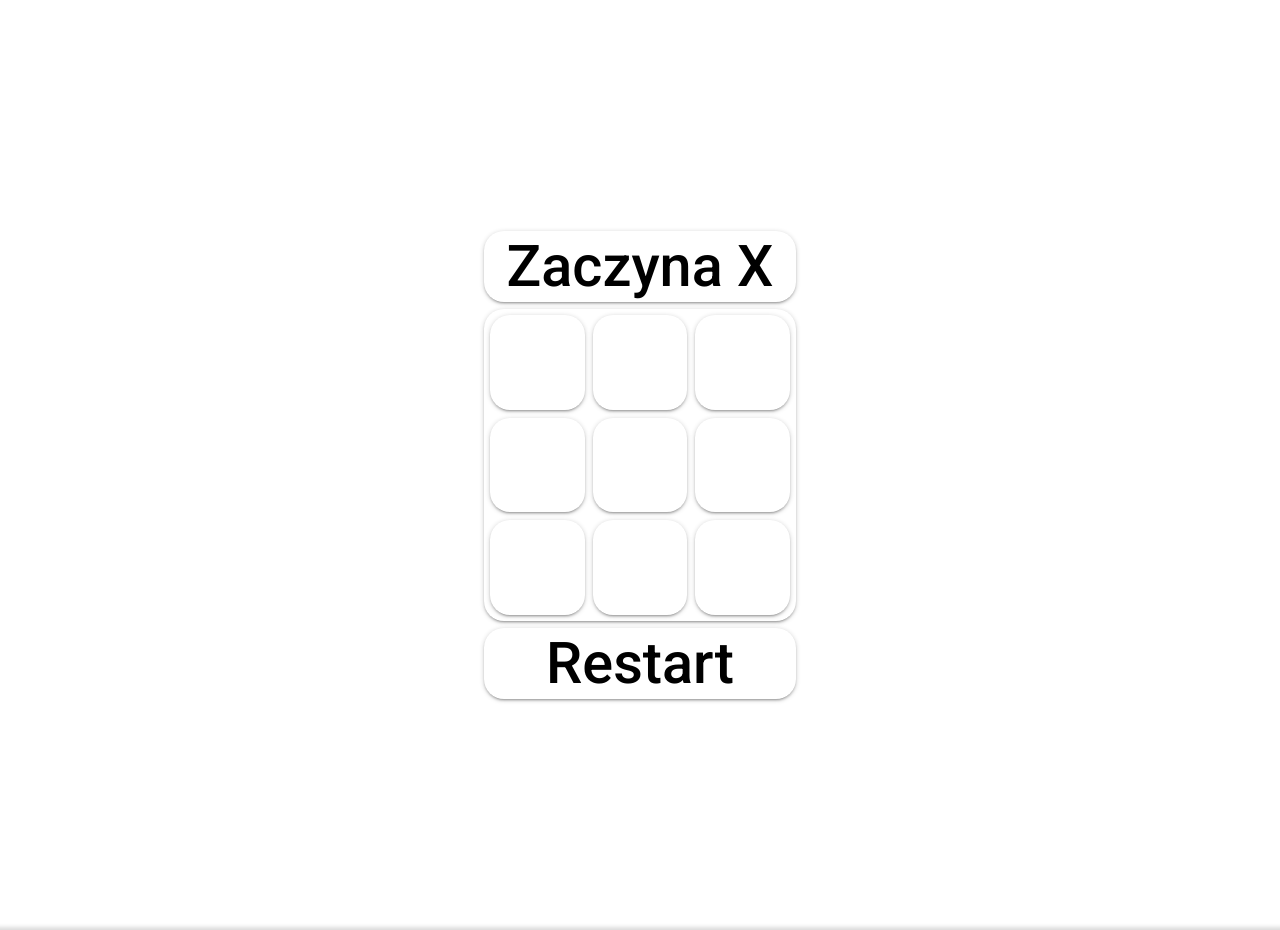
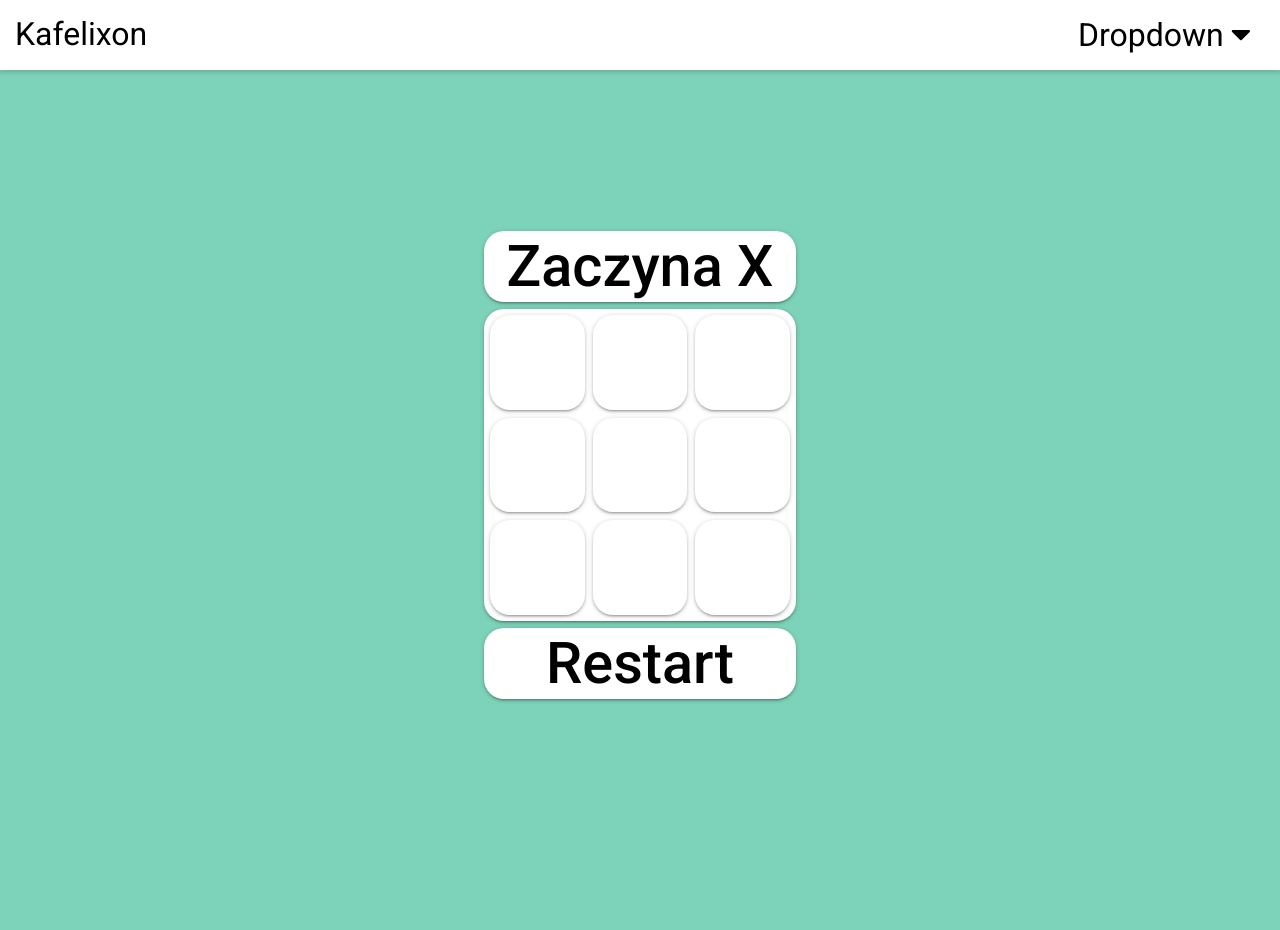
Before and after one commit to pkafelixon/pkafelixon.github.io, a PHP site: page /sub/ttt/kolko_i_krzyzyk.html in a window 1280 px wide. Run offline with PHP 8.4, Linux system fonts and the light colour scheme.

Commit message:
refractoring

```diff
--- a/index.html
+++ b/index.html
@@ -14,7 +14,7 @@
 </head>
 <body>
 
-<div class="navbar">
+<div id="sticky">
   <a href="index.html">Kafelixon</a>
   <div class="dropdown">
   <button class="dropbtn" onclick="myFunction()">Dropdown
@@ -29,6 +29,7 @@
   </div>
   </div>
 </div>
+
 <script>
 function myFunction() {
   document.getElementById("myDropdown").classList.toggle("show");
--- a/index_files/style.css
+++ b/index_files/style.css
@@ -24,18 +24,21 @@ body {
 }
 
 #sticky {
-  width: 100%;
   position: fixed;
   text-align: center;
-  font-size: 200%;
-  bottom: 0%;
-  box-shadow: 0 -2px 4px 1px rgba(0, 0, 0, 0.14);
-  padding: 15px 15px 15px 0;
-  text-indent: 20px;
+  top: 0%;
+  box-shadow: rgba(0, 0, 0, 0.14) 0px 2px 4px 1px;
+  padding: 15px;
   color: var(--main-fg-colour);
   background-color: var(--main-bg-colour);
-  transition: bottom 0.3s;
-  height: 40px
+  transition: bottom 0.3s ease 0s;
+  height: 40px;
+  display: grid;
+  grid-template-columns: auto auto;
+  grid-template-rows: auto;
+  justify-content: space-between;
+  right: 0px;
+  left: 0px;
 }
 
 #f_left {
@@ -56,7 +59,7 @@ a {
   background-color: var(--main-bg-colour);
   box-shadow: 0 2px 2px 0 rgba(0, 0, 0, 0.14),
     0 3px 1px -2px rgba(0, 0, 0, 0.12), 0 1px 5px 0 rgba(0, 0, 0, 0.2);
-  margin: 1.5% 12% 1.5% 12%;
+  margin: 85px 16% 1.5% 16%;
   padding: 40px;
   text-indent: 20px;
 }
@@ -67,7 +70,7 @@ a {
   box-shadow: 0 2px 2px 0 rgba(0, 0, 0, 0.14),
     0 3px 1px -2px rgba(0, 0, 0, 0.12), 0 1px 5px 0 rgba(0, 0, 0, 0.2);
   border-radius: 20px;
-  background-color: var(--kafle-bg-colour);
+  background-color: var(--main-bg-colour);
   margin: 0.3vw;
   padding: 2px;
   display: grid;
@@ -87,7 +90,7 @@ a {
   font-weight: 500;
 }
 
-.ttt img{
+.ttt img {
   width: 100%;
 }
 
@@ -125,57 +128,58 @@ a {
 
 /* //szachy// */
 
-.navbar {
-  overflow: hidden;
-  background-color: #333;
+/* .navbar { */
+/* overflow: hidden; */
+/* background-color: #333; */
+/* } */
+
+#sticky a {
+  /* float: left; */
+  font-size: 2em;
+  /* color: white; */
+  text-align: center;
+  /* text-decoration: none; */
 }
 
-.navbar a {
-  float: left;
-  font-size: 16px;
-  color: white;
-  text-align: center;
-  padding: 14px 16px;
-  text-decoration: none;
-}
-
-.dropdown {
-  float: left;
-  overflow: hidden;
-}
+/* .dropdown { */
+/* float: left; */
+/* overflow: hidden; */
+/* } */
 
 .dropdown .dropbtn {
   cursor: pointer;
-  font-size: 16px;
+  font-size: 2em;
   border: none;
   outline: none;
-  color: white;
-  padding: 14px 16px;
+  /* color: white; */
+  padding-right: 15px;
   background-color: inherit;
   font-family: inherit;
-  margin: 0;
+  /* margin: 0; */
 }
 
-.navbar a:hover, .dropdown:hover .dropbtn, .dropbtn:focus {
+/* .navbar a:hover,
+.dropdown:hover .dropbtn,
+.dropbtn:focus {
   background-color: #666;
-}
+} */
 
 .dropdown-content {
   display: none;
-  position: absolute;
+  /* position: absolute; */
   background-color: #f9f9f9;
-  min-width: 160px;
-  box-shadow: 0px 8px 16px 0px rgba(0,0,0,0.2);
+  /* min-width: 160px; */
+  box-shadow: 0px 8px 16px 0px rgba(0, 0, 0, 0.2);
   z-index: 1;
 }
 
 .dropdown-content a {
-  float: none;
-  color: black;
+  /* float: none; */
+  /* color: black; */
   padding: 12px 16px;
-  text-decoration: none;
+  /* text-decoration: none; */
   display: block;
-  text-align: left;
+  /* text-align: left; */
 }
 
 .dropdown-content a:hover {
--- a/sub/ttt/kolko_i_krzyzyk.html
+++ b/sub/ttt/kolko_i_krzyzyk.html
@@ -2,14 +2,47 @@
 <html lang="pl">
   <head>
     <meta charset="utf-8" />
+    <link rel="stylesheet" href="../../index_files\light.css" />
     <link rel="stylesheet" href="../../index_files\style.css" />
+    <link
+      rel="stylesheet"
+      href="https://cdnjs.cloudflare.com/ajax/libs/font-awesome/4.7.0/css/font-awesome.min.css"
+    />
     <script type="text/javascript" src="../../index_files\theme.js"></script>
   </head>
 
   <body>
-    <nav id="sticky" class="theme">
-      <a id="f_left" href="../../index.html">Kafelixon</a>
-    </nav>
+    <div id="sticky">
+      <a href="../../index.html">Kafelixon</a>
+      <div class="dropdown">
+        <button class="dropbtn" onclick="myFunction()">
+          Dropdown
+          <i class="fa fa-caret-down"></i>
+        </button>
+        <div class="dropdown-content" id="myDropdown">
+          <a href="../ttt\kolko_i_krzyzyk.html">XO</a>
+          <a href="../interaktywny_js\interaktywny_js.html">JS</a>
+          <a href="../grawitacja\gravity.html">Grawitacja</a>
+          <a href="../zmywanie\zmywanie.html">Zmywanie</a>
+          <a href="../szachy\szachy.html">szachy</a>
+        </div>
+      </div>
+    </div>
+
+    <script>
+      function myFunction() {
+        document.getElementById("myDropdown").classList.toggle("show");
+      }
+      window.onclick = function (e) {
+        if (!e.target.matches(".dropbtn")) {
+          var myDropdown = document.getElementById("myDropdown");
+          if (myDropdown.classList.contains("show")) {
+            myDropdown.classList.remove("show");
+          }
+        }
+      };
+    </script>
+
     <div class="container"></div>
     <script src="tictactoe.js"></script>
   </body>
--- a/sub/ttt/tictactoe.js
+++ b/sub/ttt/tictactoe.js
@@ -1,5 +1,5 @@
 var general_color = "#fff";
-var win_color = "#0d891c";
+var win_color = "var(--body-bg-colour)";
 var combinations = [
   [0, 3, 6],
   [1, 4, 7],
```
